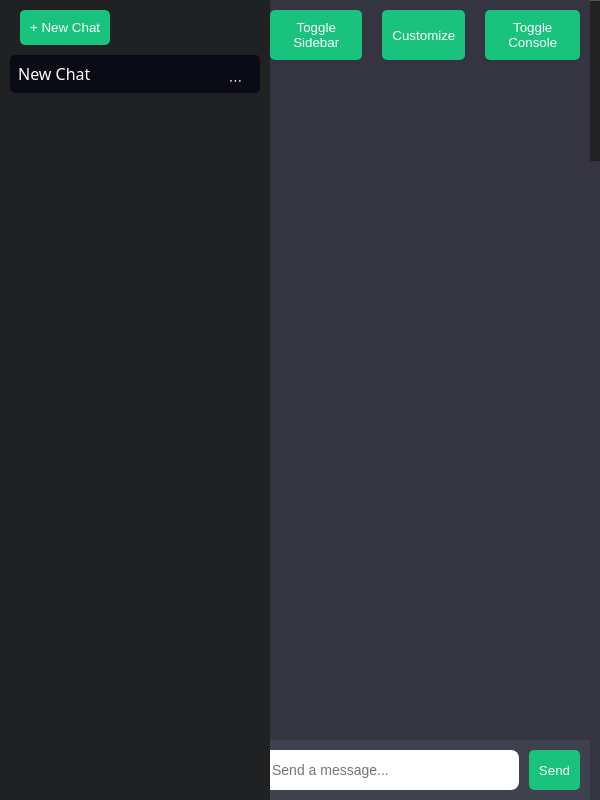
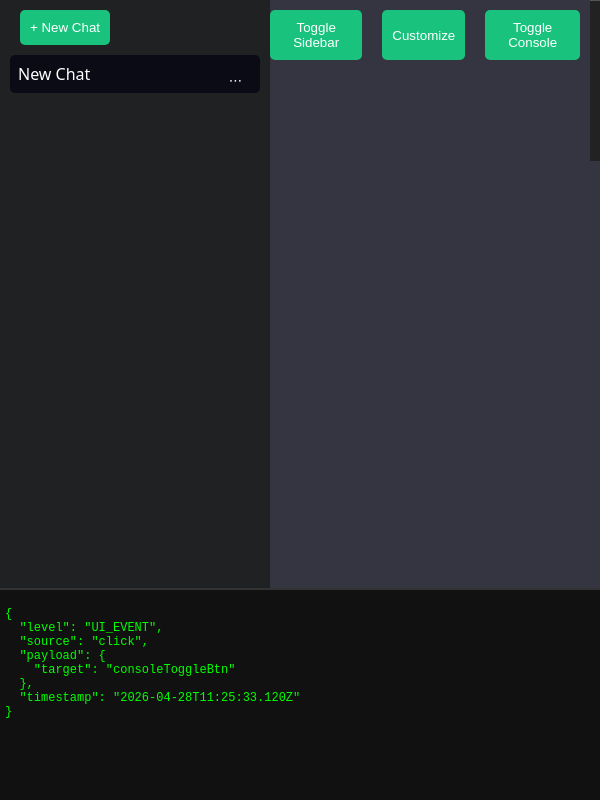
Before and after one commit to BraindeadLoser/AI_LAB, an Electron app: page Bone_Code/html/index.html in a window 600 px wide. Both pictures are taken after a click on the button "Toggle Console". Drawn offline with nearby package versions, Linux system fonts and the light colour scheme.

Commit message:
auto: sync changes at 2026-04-28 16:55:27

```diff
--- a/Bone_Code/css/style.css
+++ b/Bone_Code/css/style.css
@@ -167,3 +167,6 @@ body {
   border-top: 2px solid #333;
   z-index: 9999;
 }
+.hidden {
+  display: none !important;
+}
--- a/Bone_Code/js/renderer.js
+++ b/Bone_Code/js/renderer.js
@@ -13,9 +13,7 @@ const input = document.getElementById("input");
 const API_URL = "http://localhost:1234/v1/chat/completions";
 
 const allConvs = getAllConversations();
-
 let currentConversation;
-
 if (allConvs.length > 0) {
   currentConversation = allConvs[0]; // load latest
 } else {
@@ -225,7 +223,15 @@ renameOption.onclick = (e) => {
 dropdown.appendChild(delOption);
 dropdown.appendChild(renameOption);
 item.appendChild(dropdown);
-
+// Toggle console panel visibility
+document.getElementById('consoleToggleBtn').addEventListener('click', () => {
+  const consoleDiv = document.getElementById('bottom-console');
+  if (consoleDiv.style.display === 'none' || consoleDiv.style.display === '') {
+    consoleDiv.style.display = 'block';   // open
+  } else if (consoleDiv.style.display === 'block') {
+    consoleDiv.style.display = 'none';    // close
+  }
+});
 // toggle dropdown on menuBtn click
 menuBtn.addEventListener("click", (e) => {
   e.stopPropagation();
```
